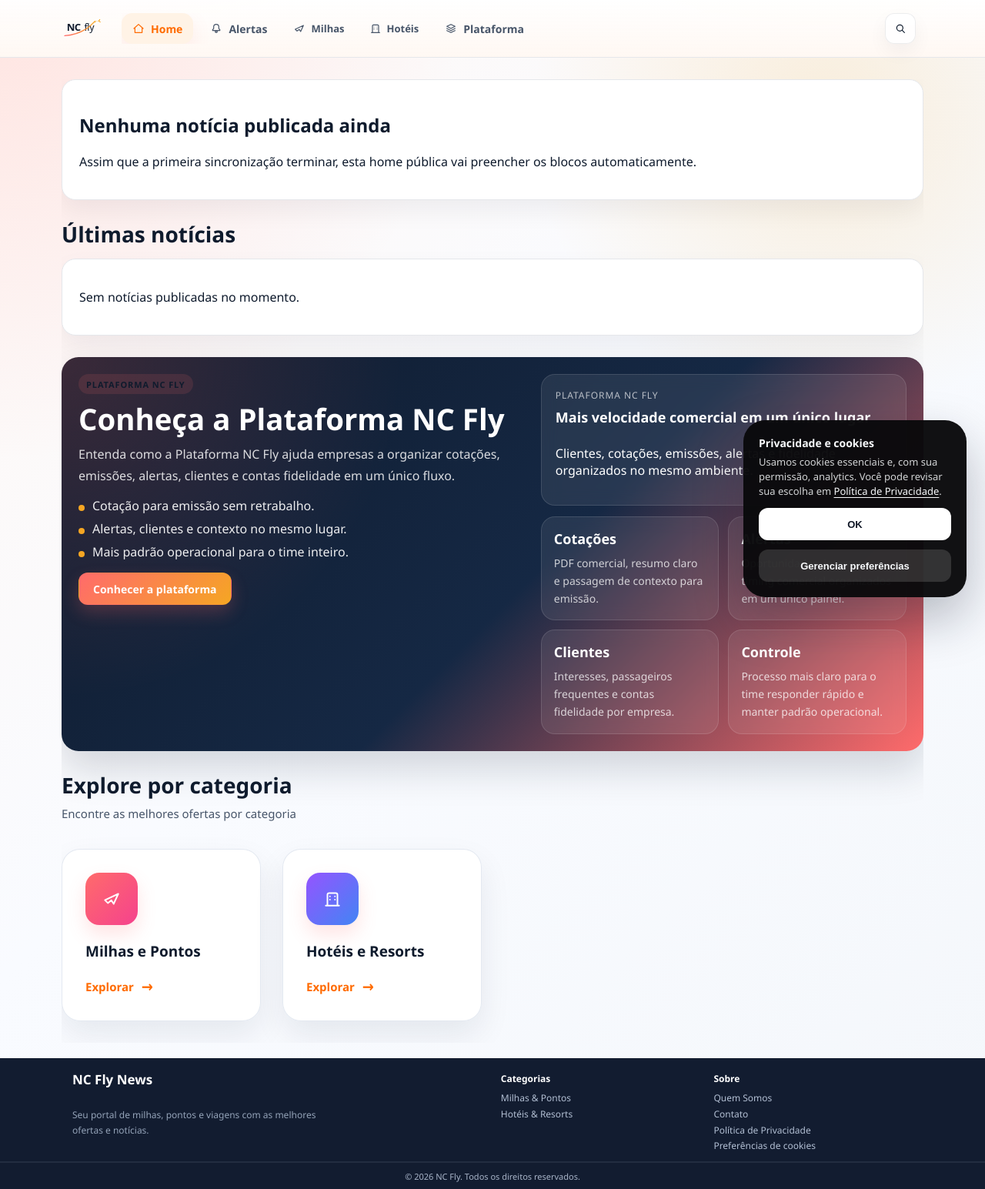
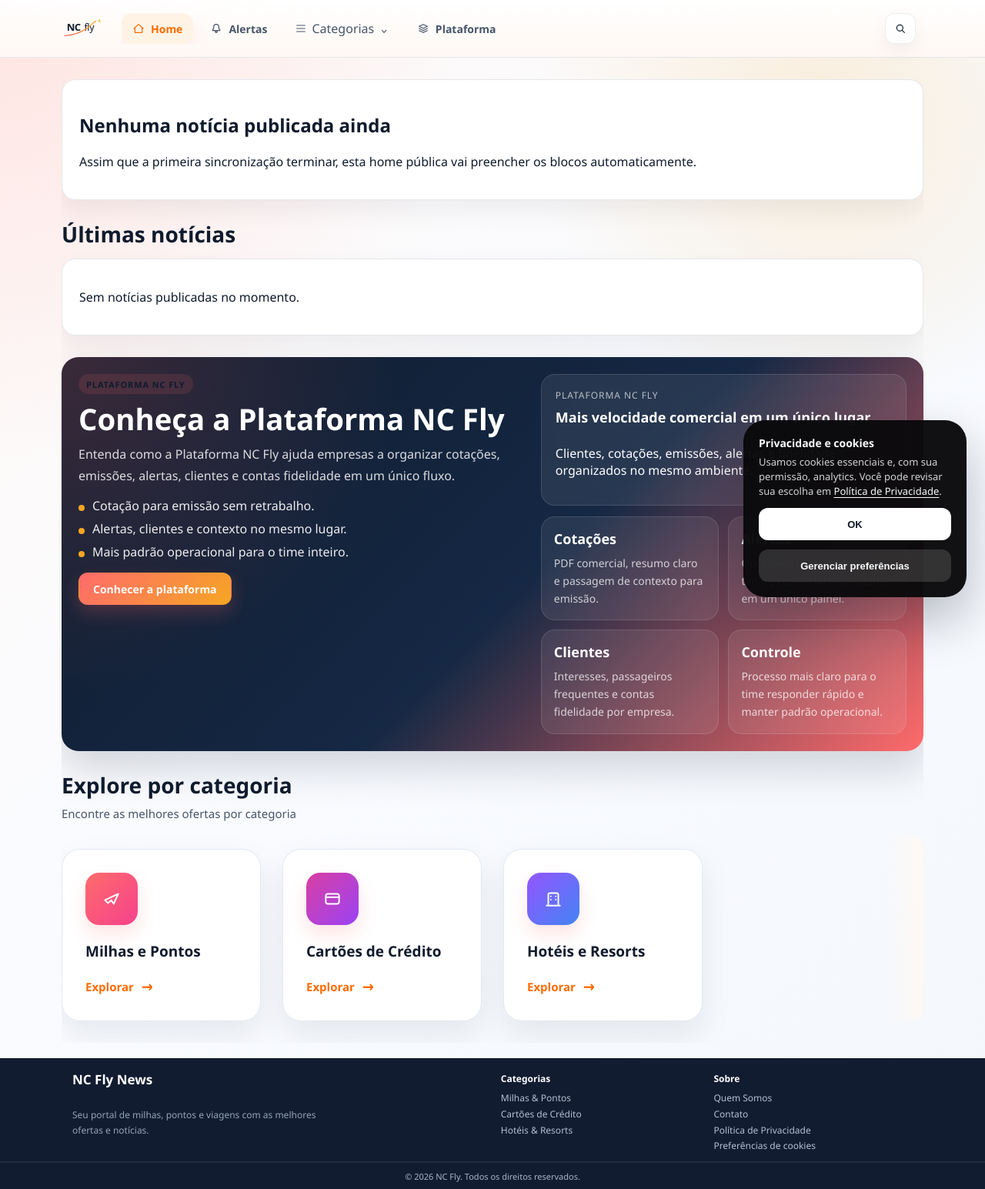
Before and after one commit to PedroNacari97/site-fpp, a Django app: page /home/ in a window 1280 px wide. Shown: the whole page at 77% size. Run offline with Django 5.2, Linux system fonts and the light colour scheme; data comes from the database, SQL or seed files in the repository; data that the repository does not hold is empty.

Commit message:
feat: dropdown categorias no header, scroll hints, alertas semelhantes horizontal, cartoes restaurado
- Header: dropdown "Categorias" com todas as 3 categorias (Milhas, Cartões, Hotéis)
  sticky, fecha ao clicar fora ou pressionar Escape
- Restaurado cartoes-credito no CATEGORY_CONFIGS, context_processors, sitemap e footer
- Alertas semelhantes: scroll horizontal com scrollbar coral
- Window body da plataforma (hero): scroll horizontal
- Scroll hint (gradiente lateral) em todas as seções com scroll: últimas notícias,
  seções de categoria, explore por categoria, alertas semelhantes
- Footer home e saas: scroll hint escuro

Co-Authored-By: Claude Sonnet 4.6 <noreply@anthropic.com>

```diff
--- a/portal/context_processors.py
+++ b/portal/context_processors.py
@@ -16,6 +16,7 @@ def portal_public_settings(request):
     cookie_preferences = normalize_cookie_preferences(raw_cookie_preferences)
     category_nav_labels = {
         "milhas-e-pontos": "Milhas",
+        "cartoes-credito": "Cartões",
         "hoteis-resorts": "Hotéis",
     }
     return {
--- a/portal/sitemaps.py
+++ b/portal/sitemaps.py
@@ -7,6 +7,7 @@ from .models import NoticiaPublicada
 
 CATEGORY_SLUGS = (
     "milhas-e-pontos",
+    "cartoes-credito",
     "hoteis-resorts",
 )
 
--- a/portal/static/portal/css/portal.css
+++ b/portal/static/portal/css/portal.css
@@ -3852,6 +3852,131 @@ img {
   }
 }
 
+/* ── Topbar dropdown ─────────────────────────────────────── */
+.portal-topbar__dropdown {
+  position: relative;
+}
+
+.portal-topbar__dropdown-toggle {
+  background: none;
+  border: none;
+  cursor: pointer;
+  font: inherit;
+  gap: 6px;
+}
+
+.portal-topbar__dropdown-caret {
+  font-size: 18px;
+  line-height: 1;
+  color: var(--muted);
+  transition: transform 0.18s ease;
+  margin-top: -2px;
+}
+
+.portal-topbar__dropdown.is-open .portal-topbar__dropdown-caret {
+  transform: rotate(180deg);
+}
+
+.portal-topbar__dropdown-menu {
+  display: none;
+  position: absolute;
+  top: calc(100% + 8px);
+  left: 0;
+  z-index: 50;
+  min-width: 200px;
+  padding: 8px;
+  background: #ffffff;
+  border: 1px solid var(--border);
+  border-radius: 18px;
+  box-shadow: 0 20px 48px rgba(15, 27, 45, 0.12);
+}
+
+.portal-topbar__dropdown.is-open .portal-topbar__dropdown-menu {
+  display: grid;
+  gap: 2px;
+}
+
+.portal-topbar__dropdown-item {
+  display: flex;
+  align-items: center;
+  gap: 10px;
+  padding: 10px 14px;
+  border-radius: 12px;
+  font-size: 14px;
+  font-weight: 600;
+  color: #475569;
+  text-decoration: none;
+  transition: background 0.14s ease, color 0.14s ease;
+}
+
+.portal-topbar__dropdown-item:hover {
+  background: #fff3e6;
+  color: #ff6b00;
+}
+
+.portal-topbar__dropdown-item.is-active {
+  background: #fff3e6;
+  color: #ff6b00;
+}
+
+/* ── Scroll hint — gradiente lateral ─────────────────────── */
+.scroll-hint-wrap {
+  position: relative;
+}
+
+.scroll-hint-wrap::after {
+  content: "";
+  pointer-events: none;
+  position: absolute;
+  top: 0;
+  right: 0;
+  bottom: 0;
+  width: 48px;
+  background: linear-gradient(to right, transparent, rgba(255, 248, 244, 0.92));
+  border-radius: 0 16px 16px 0;
+}
+
+.scroll-hint-wrap--dark::after {
+  background: linear-gradient(to right, transparent, rgba(18, 28, 48, 0.95));
+}
+
+/* ── Alertas semelhantes: horizontal desktop/mobile ──────── */
+.news-alerts-similar__scroll {
+  display: flex !important;
+  flex-direction: row;
+  flex-wrap: nowrap;
+  overflow-x: auto;
+  gap: 16px;
+  grid-template-columns: unset !important;
+  padding-bottom: 10px;
+  scrollbar-width: thin;
+  scrollbar-color: rgba(255, 107, 107, 0.45) rgba(255, 107, 107, 0.1);
+}
+.news-alerts-similar__scroll::-webkit-scrollbar { height: 4px; }
+.news-alerts-similar__scroll::-webkit-scrollbar-track { background: rgba(255, 107, 107, 0.1); border-radius: 4px; }
+.news-alerts-similar__scroll::-webkit-scrollbar-thumb { background: rgba(255, 107, 107, 0.45); border-radius: 4px; }
+.news-alerts-similar__scroll .news-alert-card {
+  flex: 0 0 280px;
+}
+
+/* ── Plataforma window body: scroll horizontal ───────────── */
+.portal-saas-hero__window-body--scroll {
+  display: flex;
+  flex-direction: row;
+  flex-wrap: nowrap;
+  overflow-x: auto;
+  gap: 12px;
+  scrollbar-width: thin;
+  scrollbar-color: rgba(255,255,255,0.3) rgba(255,255,255,0.08);
+  padding-bottom: 6px;
+}
+.portal-saas-hero__window-body--scroll::-webkit-scrollbar { height: 3px; }
+.portal-saas-hero__window-body--scroll::-webkit-scrollbar-track { background: rgba(255,255,255,0.08); border-radius: 4px; }
+.portal-saas-hero__window-body--scroll::-webkit-scrollbar-thumb { background: rgba(255,255,255,0.3); border-radius: 4px; }
+.portal-saas-hero__window-body--scroll article {
+  flex: 0 0 220px;
+}
+
 /* ── Scrollbar visível nos containers horizontais ─────────── */
 .news-categories-grid,
 .news-home-frame .news-quick-grid,
--- a/portal/static/portal/js/portal.js
+++ b/portal/static/portal/js/portal.js
@@ -128,6 +128,34 @@ document.addEventListener("DOMContentLoaded", () => {
           analytics: Boolean(analyticsInput?.checked),
         });
       }
+    });
+  });
+
+  // Dropdown de categorias no header
+  document.querySelectorAll("[data-topbar-dropdown]").forEach((dropdown) => {
+    const toggle = dropdown.querySelector("[data-dropdown-toggle]");
+    if (!toggle) return;
+
+    const open = () => {
+      dropdown.classList.add("is-open");
+      toggle.setAttribute("aria-expanded", "true");
+    };
+    const close = () => {
+      dropdown.classList.remove("is-open");
+      toggle.setAttribute("aria-expanded", "false");
+    };
+
+    toggle.addEventListener("click", (e) => {
+      e.stopPropagation();
+      dropdown.classList.contains("is-open") ? close() : open();
+    });
+
+    document.addEventListener("click", (e) => {
+      if (!dropdown.contains(e.target)) close();
+    });
+
+    document.addEventListener("keydown", (e) => {
+      if (e.key === "Escape") close();
     });
   });
 
--- a/portal/templates/portal/alerta_detalhe.html
+++ b/portal/templates/portal/alerta_detalhe.html
@@ -167,7 +167,8 @@
                 <p>Outras oportunidades de emiss&atilde;o para acompanhar agora.</p>
             </div>
         </header>
-        <div id="similar-alerts-grid" class="news-alerts-home__grid news-alerts-home__grid--listing">
+        <div class="scroll-hint-wrap">
+        <div id="similar-alerts-grid" class="news-alerts-home__grid news-alerts-home__grid--listing news-alerts-similar__scroll">
             {% for alerta in similar_alerts %}
             <a
                 href="{{ alerta.url }}"
@@ -222,6 +223,7 @@
             </a>
             {% endfor %}
         </div>
+        </div>
         {% if similar_alerts|length > 3 %}
         <div class="portal-category-loadmore">
             <button
--- a/portal/templates/portal/home.html
+++ b/portal/templates/portal/home.html
@@ -179,6 +179,7 @@
                 <h2>{% if is_searching %}Resultados da busca{% else %}&Uacute;ltimas not&iacute;cias{% endif %}</h2>
             </header>
             {% if noticias_grade %}
+            <div class="scroll-hint-wrap">
             <div class="news-quick-grid">
                 {% for noticia in noticias_grade %}
                 <article class="news-card">
@@ -225,6 +226,7 @@
                 </article>
                 {% endfor %}
             </div>
+            </div>
             {% else %}
             <div class="news-empty__card">
                 {% if is_searching %}
@@ -245,6 +247,7 @@
                     Ver mais <span aria-hidden="true">&rarr;</span>
                 </a>
             </header>
+            <div class="scroll-hint-wrap">
             <div class="news-quick-grid">
                 {% for noticia in secao.noticias %}
                 <article class="news-card">
@@ -264,6 +267,7 @@
                     </div>
                 </article>
                 {% endfor %}
+            </div>
             </div>
         </section>
         {% endfor %}
@@ -329,6 +333,7 @@
                     <p>Encontre as melhores ofertas por categoria</p>
                 </div>
             </header>
+            <div class="scroll-hint-wrap">
             <div class="news-categories-grid">
                 {% for item in explore_categories %}
                 <a
@@ -368,6 +373,7 @@
                 </a>
                 {% endfor %}
             </div>
+            </div>
         </section>
     </section>
 </div>
--- a/portal/templates/portal/partials/home_footer.html
+++ b/portal/templates/portal/partials/home_footer.html
@@ -1,6 +1,6 @@
 <footer class="portal-footer portal-footer--home">
     <div class="portal-footer__panel">
-        <div class="portal-footer__panel-inner portal-footer__panel-inner--home">
+        <div class="portal-footer__panel-inner portal-footer__panel-inner--home scroll-hint-wrap scroll-hint-wrap--dark">
             <div class="portal-footer__brand-block portal-footer__brand-block--home">
                 <a href="{% url 'portal_home' %}" class="portal-footer__title-link">NC Fly News</a>
                 <p>Seu portal de milhas, pontos e viagens com as melhores ofertas e not&iacute;cias.</p>
@@ -9,6 +9,7 @@
             <div class="portal-footer__column portal-footer__column--home">
                 <h3>Categorias</h3>
                 <a href="{% url 'portal_categoria' 'milhas-e-pontos' %}">Milhas &amp; Pontos</a>
+                <a href="{% url 'portal_categoria' 'cartoes-credito' %}">Cart&otilde;es de Cr&eacute;dito</a>
                 <a href="{% url 'portal_categoria' 'hoteis-resorts' %}">Hot&eacute;is &amp; Resorts</a>
             </div>
 
--- a/portal/templates/portal/partials/public_topbar.html
+++ b/portal/templates/portal/partials/public_topbar.html
@@ -24,35 +24,38 @@
                     </span>
                     <span>Alertas</span>
                 </a>
+                <div class="portal-topbar__dropdown{% if request.resolver_match.url_name == 'portal_categoria' %} is-active{% endif %}" data-topbar-dropdown>
+                    <button type="button" class="portal-topbar__nav-link portal-topbar__dropdown-toggle" aria-expanded="false" aria-haspopup="true" data-dropdown-toggle>
+                        <span class="portal-topbar__nav-icon" aria-hidden="true">
+                            <svg viewBox="0 0 24 24">
+                                <path d="M4 6h16M4 12h16M4 18h16" fill="none" stroke="currentColor" stroke-linecap="round" stroke-width="1.8"></path>
+                            </svg>
+                        </span>
+                        <span>Categorias</span>
+                        <span class="portal-topbar__dropdown-caret" aria-hidden="true">&#8964;</span>
+                    </button>
+                    <div class="portal-topbar__dropdown-menu" data-dropdown-menu>
                         {% for category in public_nav_categories %}
                         <a
                             href="{{ category.url }}"
-                    class="portal-topbar__nav-link portal-topbar__nav-link--category {% if request.resolver_match.url_name == 'portal_categoria' and request.resolver_match.kwargs.categoria_slug == category.slug %}is-active{% endif %}"
+                            class="portal-topbar__dropdown-item{% if request.resolver_match.url_name == 'portal_categoria' and request.resolver_match.kwargs.categoria_slug == category.slug %} is-active{% endif %}"
                         >
                             <span class="portal-topbar__nav-icon" aria-hidden="true">
                                 {% if category.icon_variant == "miles" %}
-                        <svg viewBox="0 0 24 24">
-                            <path d="M4 13.5 20 6l-5.5 12-2.75-4.25L7.5 17 4 13.5Z" fill="none" stroke="currentColor" stroke-linecap="round" stroke-linejoin="round" stroke-width="1.8"></path>
-                        </svg>
+                                <svg viewBox="0 0 24 24"><path d="M4 13.5 20 6l-5.5 12-2.75-4.25L7.5 17 4 13.5Z" fill="none" stroke="currentColor" stroke-linecap="round" stroke-linejoin="round" stroke-width="1.8"></path></svg>
                                 {% elif category.icon_variant == "cards" %}
-                        <svg viewBox="0 0 24 24">
-                            <rect x="4" y="6" width="16" height="12" rx="2.5" fill="none" stroke="currentColor" stroke-width="1.8"></rect>
-                            <path d="M4 10h16" fill="none" stroke="currentColor" stroke-width="1.8"></path>
-                        </svg>
+                                <svg viewBox="0 0 24 24"><rect x="4" y="6" width="16" height="12" rx="2.5" fill="none" stroke="currentColor" stroke-width="1.8"></rect><path d="M4 10h16" fill="none" stroke="currentColor" stroke-width="1.8"></path></svg>
                                 {% elif category.icon_variant == "hotels" %}
-                        <svg viewBox="0 0 24 24">
-                            <path d="M6 20V7a2 2 0 0 1 2-2h8a2 2 0 0 1 2 2v13M4 20h16M9 9h.01M15 9h.01M9 13h.01M15 13h.01" fill="none" stroke="currentColor" stroke-linecap="round" stroke-linejoin="round" stroke-width="1.8"></path>
-                        </svg>
+                                <svg viewBox="0 0 24 24"><path d="M6 20V7a2 2 0 0 1 2-2h8a2 2 0 0 1 2 2v13M4 20h16M9 9h.01M15 9h.01M9 13h.01M15 13h.01" fill="none" stroke="currentColor" stroke-linecap="round" stroke-linejoin="round" stroke-width="1.8"></path></svg>
                                 {% else %}
-                        <svg viewBox="0 0 24 24">
-                            <path d="m5 15 4-4 3 3 7-7" fill="none" stroke="currentColor" stroke-linecap="round" stroke-linejoin="round" stroke-width="1.8"></path>
-                            <path d="M19 7h-5v5" fill="none" stroke="currentColor" stroke-linecap="round" stroke-linejoin="round" stroke-width="1.8"></path>
-                        </svg>
+                                <svg viewBox="0 0 24 24"><path d="m5 15 4-4 3 3 7-7" fill="none" stroke="currentColor" stroke-linecap="round" stroke-linejoin="round" stroke-width="1.8"></path><path d="M19 7h-5v5" fill="none" stroke="currentColor" stroke-linecap="round" stroke-linejoin="round" stroke-width="1.8"></path></svg>
                                 {% endif %}
                             </span>
-                    <span>{{ category.nav_label }}</span>
+                            {{ category.label }}
                         </a>
                         {% endfor %}
+                    </div>
+                </div>
                 <a href="{% url 'portal_plataforma_saas' %}" class="portal-topbar__nav-link {% if request.resolver_match.url_name == 'portal_plataforma_saas' %}is-active{% endif %}">
                     <span class="portal-topbar__nav-icon" aria-hidden="true">
                         <svg viewBox="0 0 24 24">
--- a/portal/templates/portal/plataforma_saas.html
+++ b/portal/templates/portal/plataforma_saas.html
@@ -38,7 +38,7 @@
                 <div class="portal-saas-hero__window-top">
                     <span></span><span></span><span></span>
                 </div>
-                <div class="portal-saas-hero__window-body">
+                <div class="portal-saas-hero__window-body portal-saas-hero__window-body--scroll">
                     <article>
                         <small>Fluxo operacional</small>
                         <strong>Cotação &rarr; Emissão &rarr; Acompanhamento</strong>
--- a/portal/views.py
+++ b/portal/views.py
@@ -45,6 +45,16 @@ CATEGORY_CONFIGS = {
         "icon_variant": "miles",
         "card_class": "news-category-card--blue",
         "aliases": ("milhas e pontos", "milhas", "pontos", "fidelidade"),
+        "load_more_label": "Carregar mais notícias",
+    },
+    "cartoes-credito": {
+        "label": "Cartões de Crédito",
+        "hero_title": "Cartões de Crédito",
+        "hero_description": "Reviews completos, comparativos, dicas para aprovação e tudo sobre os melhores cartões de crédito do mercado.",
+        "hero_class": "portal-category-hero--cards",
+        "icon_variant": "cards",
+        "card_class": "news-category-card--purple",
+        "aliases": ("cartoes de credito", "cartao", "cartoes", "credito", "visa", "mastercard", "amex"),
         "load_more_label": "Carregar mais notícias",
     },
     "hoteis-resorts": {
```
Lines whose indentation alone changed are shown as unchanged.
